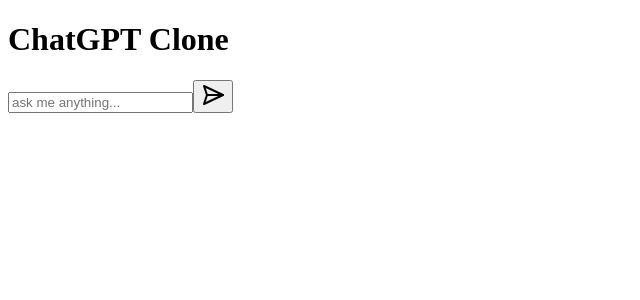
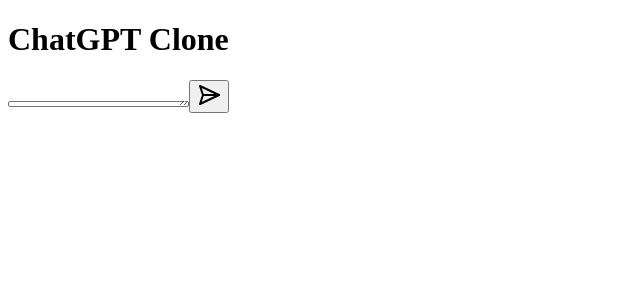
Before and after one commit to felixlaii/nextjs-openai, a Next.js app: page / in a window 1280 px wide. Shown: the top 300 px of the page, without its empty margins (0-640 px from the left). Built offline with nearby package versions, Linux system fonts and the light colour scheme.

Commit message:
updated input to text area

```diff
--- a/src/components/ui/chat-box.tsx
+++ b/src/components/ui/chat-box.tsx
@@ -42,7 +42,7 @@
   }, [conversationHistory]);
 
   // Handler for input change
-  const handleInputChange = (e: React.ChangeEvent<HTMLInputElement>) => {
+  const handleInputChange = (e: React.ChangeEvent<HTMLTextAreaElement>) => {
     setInput(e.target.value);
   };
 
@@ -111,19 +111,21 @@
       </div>
 
       <form onSubmit={onSubmit} className="relative">
-        <input
-          type="text"
+        <textarea
           name="message"
           value={input}
           onChange={handleInputChange}
           placeholder="ask me anything..."
-          className="w-full pr-12 pl-4 placeholder:italic placeholder:text-zinc-500/65 focus-visible:ring-zinc-200 focus:outline-none focus-visible:ring-1 border p-2 rounded-md"
+          className="w-96 min-h-10 max-h-32 px-4 py-2 placeholder-italic placeholder-zinc-500/65 focus-visible:ring-zinc-200 focus:outline-none focus-visible:ring-1 border p-2 rounded-md resize-none overflow-y-auto"
+          style={{
+            height: `${Math.min(8 * Math.ceil(input.length / 40), 32)}rem`,
+          }}
         />
         <Button
           type="submit"
           size="sm"
           variant="outline"
-          className={`absolute right-1 top-1 h-8 w-16 ${
+          className={`absolute right-1 top-0.5 h-9 w-12 ${
             isLoading ? "bg-white" : "bg-gray-200"
           } text-white rounded-md`}
           disabled={isLoading}
```
